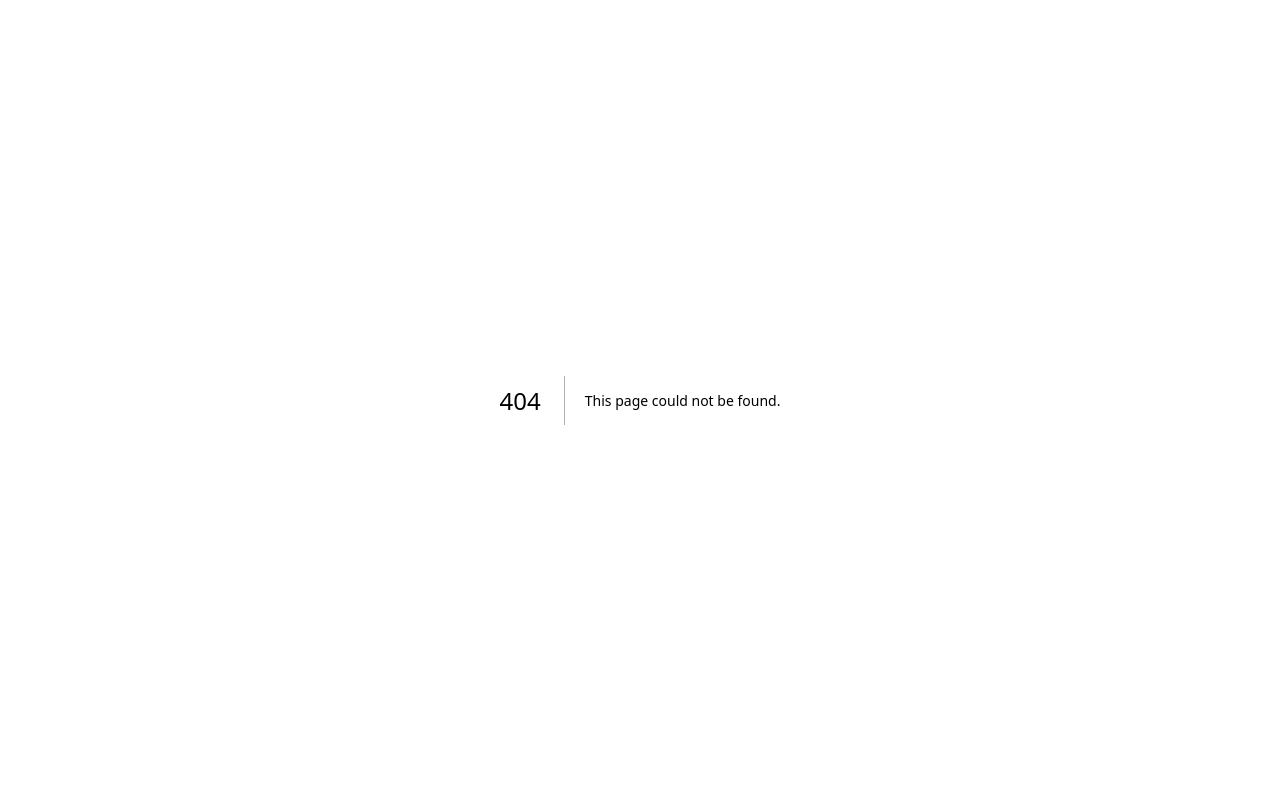
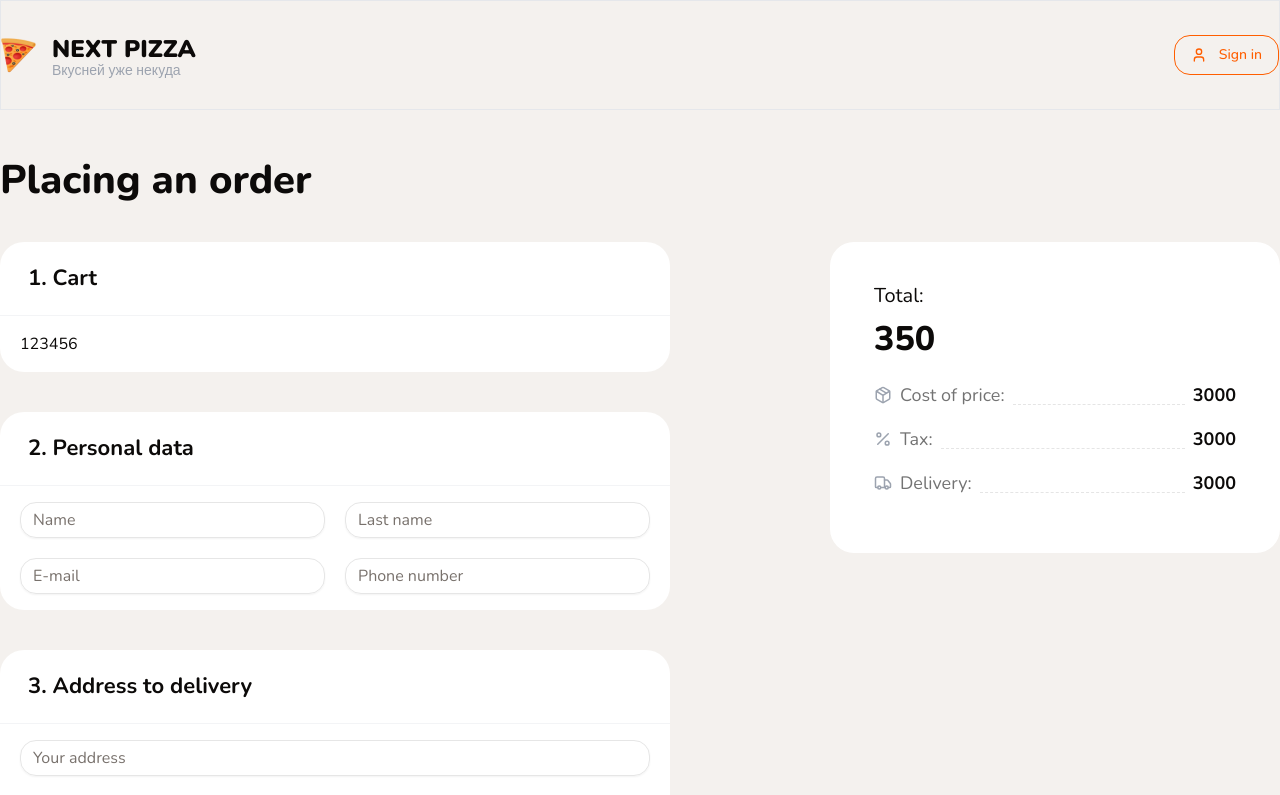
Before and after one commit to kapepa/Next-Pizza, a Next.js app: page /checkout in a window 1280 px wide. Before the commit this address had no page. Shown: the top 795 px of the page. Built offline with nearby package versions, Linux system fonts and the light colour scheme.

Commit message:
checkout

```diff
--- /dev/null
+++ b/app/(checkout)/checkout/page.tsx
@@ -0,0 +1,156 @@
+import { CheckoutItemDetails } from "@/components/shared/checkout-item-details";
+import { Title } from "@/components/shared/title";
+import { WhiteBlock } from "@/components/shared/white-block";
+import { Input } from "@/components/ui/input";
+import { Textarea } from "@/components/ui/textarea";
+import { Package, Percent, Truck } from "lucide-react";
+import { NextPage } from "next";
+
+const CheckoutPage: NextPage = () => {
+  return (
+    <div
+      className="mt-10"
+    >
+      <Title
+        size="xl"
+        text="Placing an order"
+        className="font-extrabold mb-8 text-[36px]"
+      />
+
+      <div
+        className="flex gap-40"
+      >
+        <div
+          className="grid grid-cols gap-10 flex-1 mb-20"
+        >
+          <WhiteBlock
+            title="1. Cart"
+          >
+            123456
+          </WhiteBlock>
+
+          <WhiteBlock
+            title="2. Personal data"
+          >
+            <div
+              className="grid grid-cols-2 gap-5"
+            >
+              <Input
+                name="firstName"
+                type="text"
+                className="text-base"
+                placeholder="Name"
+              />
+              <Input
+                name="lastName"
+                type="text"
+                className="text-base"
+                placeholder="Last name"
+              />
+              <Input
+                name="email"
+                type="email"
+                className="text-base"
+                placeholder="E-mail"
+              />
+              <Input
+                name="phone"
+                type="text"
+                className="text-base"
+                placeholder="Phone number"
+              />
+            </div>
+          </WhiteBlock>
+
+          <WhiteBlock
+            title="3. Address to delivery"
+          >
+            <div
+              className="flex flex-col gap-5"
+            >
+              <Input
+                name="address"
+                type="text"
+                className="text-base"
+                placeholder="Your address"
+              />
+              <Textarea
+                rows={5}
+                name="comment"
+                className="text-base"
+                placeholder="Comment to order"
+              />
+            </div>
+          </WhiteBlock>
+        </div>
+
+        <div
+          className="w-[450px]"
+        >
+          <WhiteBlock
+            className="p-6 sticky top-4"
+          >
+            <div
+              className="flex flex-col gap-1"
+            >
+              <span
+                className="text-xl"
+              >
+                Total:
+              </span>
+              <span
+                className="text-[34px] font-extrabold"
+              >
+                350
+              </span>
+            </div>
+            <CheckoutItemDetails
+              title={
+                <div
+                  className="flex items-center"
+                >
+                  <Package
+                    size={18}
+                    className="mr-2 text-gray-400"
+                  />
+                  Cost of price:
+                </div>
+              }
+              value="3000"
+            />
+            <CheckoutItemDetails
+              title={
+                <div
+                  className="flex items-center"
+                >
+                  <Percent
+                    size={18}
+                    className="mr-2 text-gray-400"
+                  />
+                  Tax:
+                </div>
+              }
+              value="3000"
+            />
+            <CheckoutItemDetails
+              title={
+                <div
+                  className="flex items-center"
+                >
+                  <Truck
+                    size={18}
+                    className="mr-2 text-gray-400"
+                  />
+                  Delivery:
+                </div>
+              }
+              value="3000"
+            />
+          </WhiteBlock>
+        </div>
+      </div>
+    </div>
+  )
+}
+
+export default CheckoutPage;
--- /dev/null
+++ b/app/(checkout)/layout.tsx
@@ -0,0 +1,30 @@
+import { Container } from "@/components/shared/container"
+import { Header } from "@/components/shared/header"
+import { Metadata } from "next"
+import { ReactNode } from "react"
+
+interface CheckoutLayoutProps {
+  children: ReactNode
+}
+
+export const meatadata: Metadata = {
+  title: "Pizza | Cart",
+  description: "",
+}
+
+export default function CheckoutLayout({ children }: CheckoutLayoutProps) {
+  return (
+    <main
+      className="min-h-screen bg-[#F4F1EE]"
+    >
+      <Header
+        hasCart={false}
+        hasSearch={false}
+        className="border-gray-200"
+      />
+      <Container>
+        {children}
+      </Container>
+    </main>
+  )
+}
--- a/components/shared/cart-drawer.tsx
+++ b/components/shared/cart-drawer.tsx
@@ -1,15 +1,18 @@
 "use client"
 
 import { FC, PropsWithChildren, useEffect } from "react";
-import { Sheet, SheetContent, SheetDescription, SheetFooter, SheetHeader, SheetTitle, SheetTrigger } from "../ui/sheet";
+import { Sheet, SheetClose, SheetContent, SheetDescription, SheetFooter, SheetHeader, SheetTitle, SheetTrigger } from "../ui/sheet";
 import Link from "next/link";
 import { Button } from "../ui/button";
-import { ArrowRight } from "lucide-react";
+import { ArrowLeft, ArrowRight } from "lucide-react";
 import { CartDrawerItem } from "./cart-drawer-item";
 import { getCartItemDetails } from "@/lib/get-cart-item-details";
 import { useCartStore } from "@/store/cart";
 import { PizzaSize, PizzaType } from "@/constants/pizza";
 import { ClickCountButtonProps } from "@/types/common";
+import Image from "next/image";
+import { Title } from "./title";
+import { cn } from "@/lib/utils";
 
 interface CartDrawerProps {
   className?: string,
@@ -44,13 +47,60 @@ const CartDrawer: FC<PropsWithChildren<CartDrawerProps>> = (props) => {
       <SheetContent
         className="flex flex-col justify-between pb-0 bg-[#F4F1EE]"
       >
+        <div
+          className={cn(
+            "flex flex-col h-full",
+            !totalAmount && "justify-center",
+          )}
+        >
+          {
+            totalAmount > 0 && (
               <SheetHeader>
                 <SheetTitle>
                   There are <span className="font-bold">{items.length} items</span> in the cart.
                 </SheetTitle>
                 <SheetDescription />
               </SheetHeader>
-
+            )
+          }
+          {
+            !totalAmount && (
+              <div
+                className="flex flex-col items-center justify-center w-72 mx-auto"
+              >
+                <Image
+                  src="/images/empty-box.png"
+                  alt="Empty box"
+                  width={120}
+                  height={120}
+                />
+                <Title
+                  size="sm"
+                  text="Cart is empty"
+                  className="text-center font-bold my-2"
+                />
+                <p
+                  className="text-center text-neutral-500 mb-5"
+                >
+                  Add at least one goods, place an order
+                </p>
+                <SheetClose>
+                  <Button
+                    size="lg"
+                    className="w-56 h-12 text-base"
+                  >
+                    <ArrowLeft
+                      className="w-5 mr-2"
+                    />
+                    Go back
+                  </Button>
+                </SheetClose>
+              </div>
+            )
+          }
+          {
+            totalAmount > 0 && (
+              <>
                 <div
                   className="-mx-6 mt-5 overflow-auto flex-1"
                 >
@@ -83,7 +133,6 @@ const CartDrawer: FC<PropsWithChildren<CartDrawerProps>> = (props) => {
                     ))
                   }
                 </div>
-
                 <SheetFooter
                   className="-mx-6 bg-white p-8"
                 >
@@ -122,6 +171,10 @@ const CartDrawer: FC<PropsWithChildren<CartDrawerProps>> = (props) => {
                     </Link>
                   </div>
                 </SheetFooter>
+              </>
+            )
+          }
+        </div>
       </SheetContent>
     </Sheet>
   )
--- /dev/null
+++ b/components/shared/checkout-item-details.tsx
@@ -0,0 +1,37 @@
+import { cn } from "@/lib/utils";
+import { FC, ReactNode } from "react";
+
+interface CheckoutItemDetailsProps {
+  title: ReactNode,
+  value: string,
+  className?: string
+}
+
+const CheckoutItemDetails: FC<CheckoutItemDetailsProps> = (props) => {
+  const { title, value, className } = props;
+
+  return (
+    <div
+      className={cn(
+        "flex my-4",
+        className
+      )}
+    >
+      <span
+        className="flex flex-1 text-lg text-neutral-500"
+      >
+        {title}
+        <div
+          className="flex-1 border-b border-dashed border-b-neutral-200 relative -top-1 mx-2"
+        />
+      </span>
+      <span
+        className="font-bold text-lg"
+      >
+        {value}
+      </span>
+    </div>
+  )
+}
+
+export { CheckoutItemDetails }
--- a/components/shared/header.tsx
+++ b/components/shared/header.tsx
@@ -9,11 +9,13 @@ import { SearchInput } from "./search-input";
 import { CartButton } from "./cart-button";
 
 interface HeaderProps {
+  hasCart?: boolean,
+  hasSearch?: boolean,
   className?: string
 }
 
 const Header: FC<HeaderProps> = (props) => {
-  const { className } = props;
+  const { hasCart = true, hasSearch = true, className } = props;
 
   return (
     <header
@@ -52,11 +54,15 @@ const Header: FC<HeaderProps> = (props) => {
           </div>
         </Link>
 
+        {
+          hasSearch && (
             <div
               className="10 flex-1"
             >
               <SearchInput />
             </div>
+          )
+        }
 
         <div
           className="flex items-center gap-3"
@@ -70,9 +76,13 @@ const Header: FC<HeaderProps> = (props) => {
             />
             Sign in
           </Button>
+          {
+            hasCart && (
               <div>
                 <CartButton />
               </div>
+            )
+          }
         </div>
       </Container>
     </header>
--- /dev/null
+++ b/components/shared/white-block.tsx
@@ -0,0 +1,31 @@
+import React from 'react';
+import { Title } from './title';
+import { cn } from '@/lib/utils';
+
+interface Props {
+  title?: string;
+  endAdornment?: React.ReactNode;
+  className?: string;
+  contentClassName?: string;
+}
+
+export const WhiteBlock: React.FC<React.PropsWithChildren<Props>> = ({
+  title,
+  endAdornment,
+  className,
+  contentClassName,
+  children,
+}) => {
+  return (
+    <div className={cn('bg-white rounded-3xl', className)}>
+      {title && (
+        <div className="flex items-center justify-between p-5 px-7 border-b border-gray-100">
+          <Title text={title} size="sm" className="font-bold" />
+          {endAdornment}
+        </div>
+      )}
+
+      <div className={cn('px-5 py-4', contentClassName)}>{children}</div>
+    </div>
+  );
+};
--- /dev/null
+++ b/components/ui/textarea.tsx
@@ -0,0 +1,24 @@
+import * as React from "react"
+
+import { cn } from "@/lib/utils"
+
+export interface TextareaProps
+  extends React.TextareaHTMLAttributes<HTMLTextAreaElement> {}
+
+const Textarea = React.forwardRef<HTMLTextAreaElement, TextareaProps>(
+  ({ className, ...props }, ref) => {
+    return (
+      <textarea
+        className={cn(
+          "flex min-h-[60px] w-full rounded-md border border-input bg-transparent px-3 py-2 text-sm shadow-sm placeholder:text-muted-foreground focus-visible:outline-none focus-visible:ring-1 focus-visible:ring-ring disabled:cursor-not-allowed disabled:opacity-50",
+          className
+        )}
+        ref={ref}
+        {...props}
+      />
+    )
+  }
+)
+Textarea.displayName = "Textarea"
+
+export { Textarea }
```
Also changed, not shown: public/images/empty-box.png (added). Lines whose indentation alone changed are shown as unchanged.
